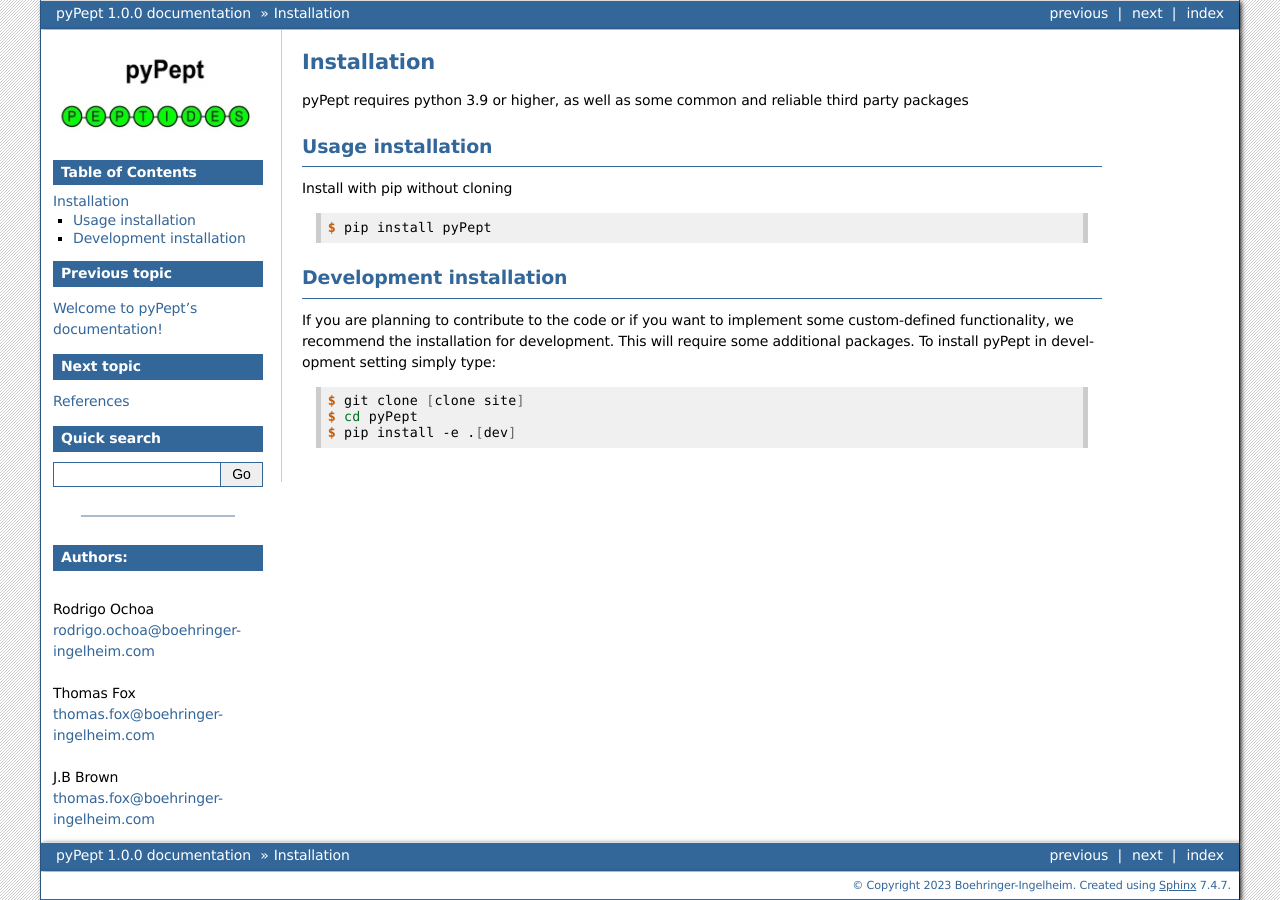
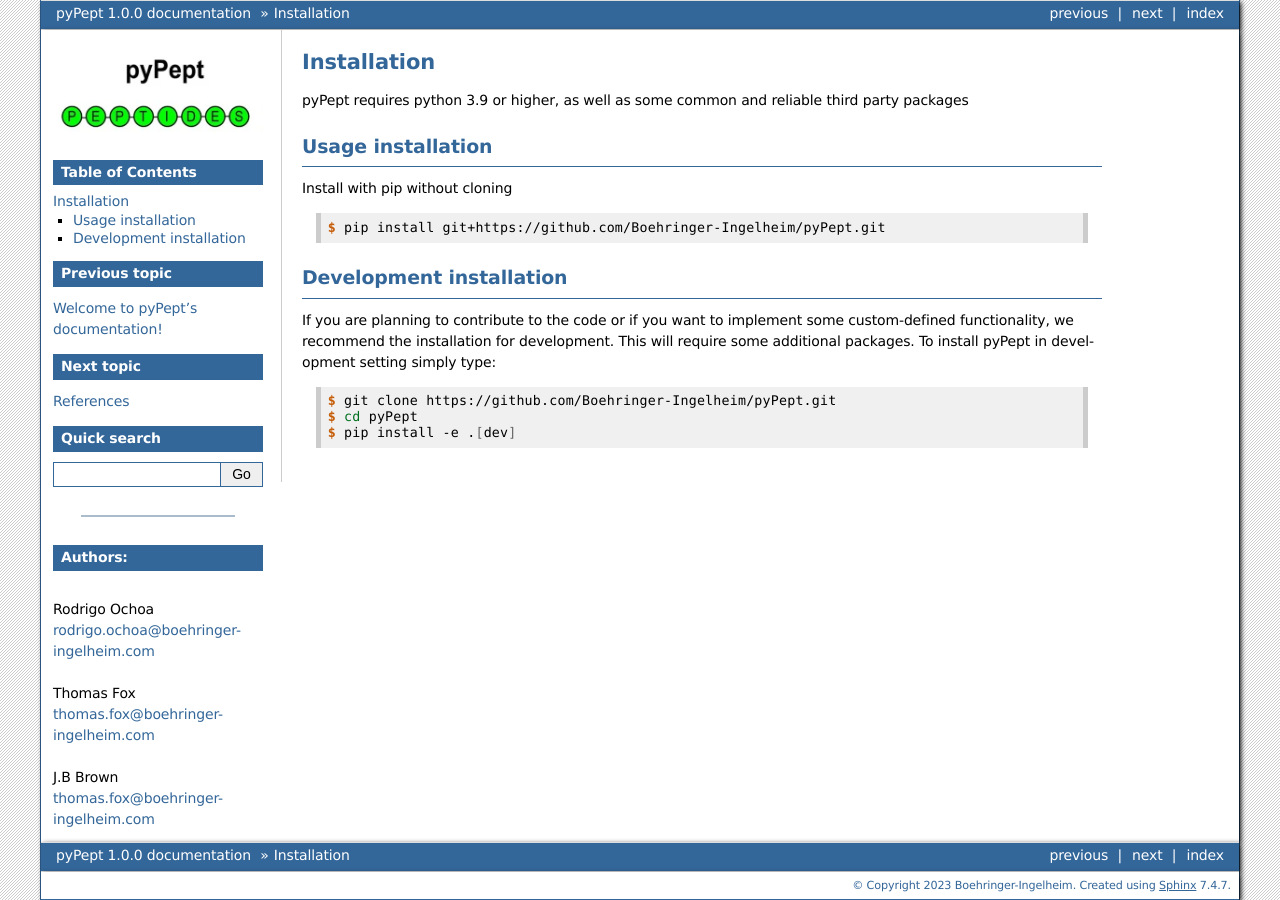
Before and after one commit to Boehringer-Ingelheim/pyPept, a Sphinx documentation site: the page built from docs/source/Installation.rst, in a window 1280 px wide. Built offline with Sphinx 7.4.7, drawn with Linux system fonts in a browser that asks for light colours.

Commit message:
chore: transform into python package

```diff
--- a/docs/source/Installation.rst
+++ b/docs/source/Installation.rst
@@ -9,7 +9,7 @@ Install with pip without cloning
 
 .. code-block:: console
 
-    $ pip install pyPept
+    $ pip install git+https://github.com/Boehringer-Ingelheim/pyPept.git
 
 
 Development installation
@@ -22,6 +22,6 @@ packages. To install pyPept in development setting simply type:
 
 .. code-block:: console
 
-    $ git clone [clone site]
+    $ git clone https://github.com/Boehringer-Ingelheim/pyPept.git
     $ cd pyPept
     $ pip install -e .[dev]
```
Also changed, not shown: README.md (+1 -1 lines).
